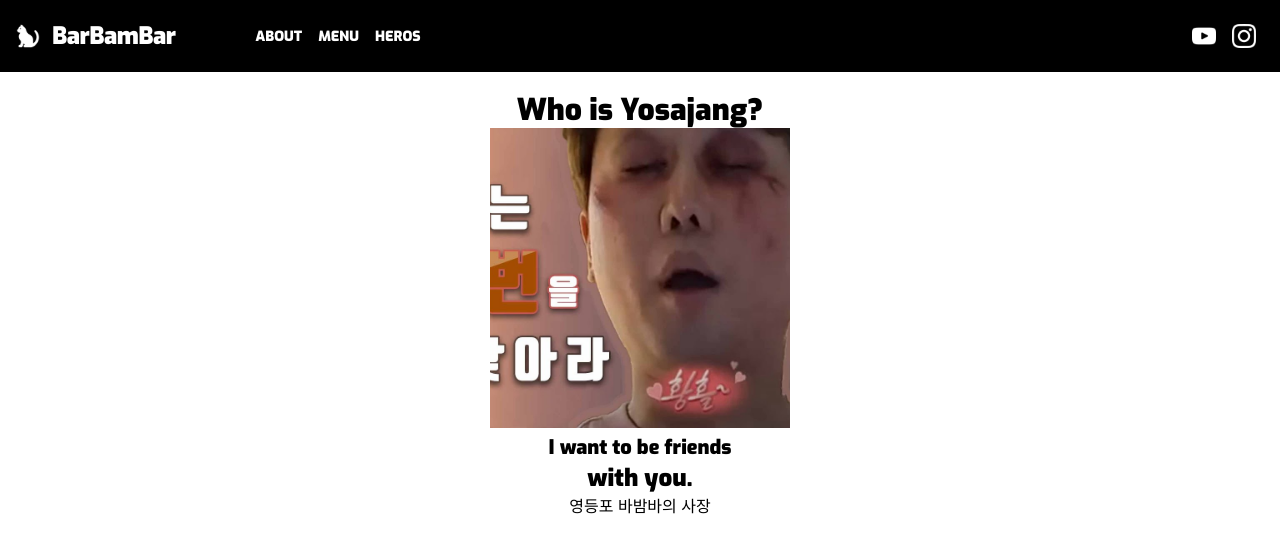
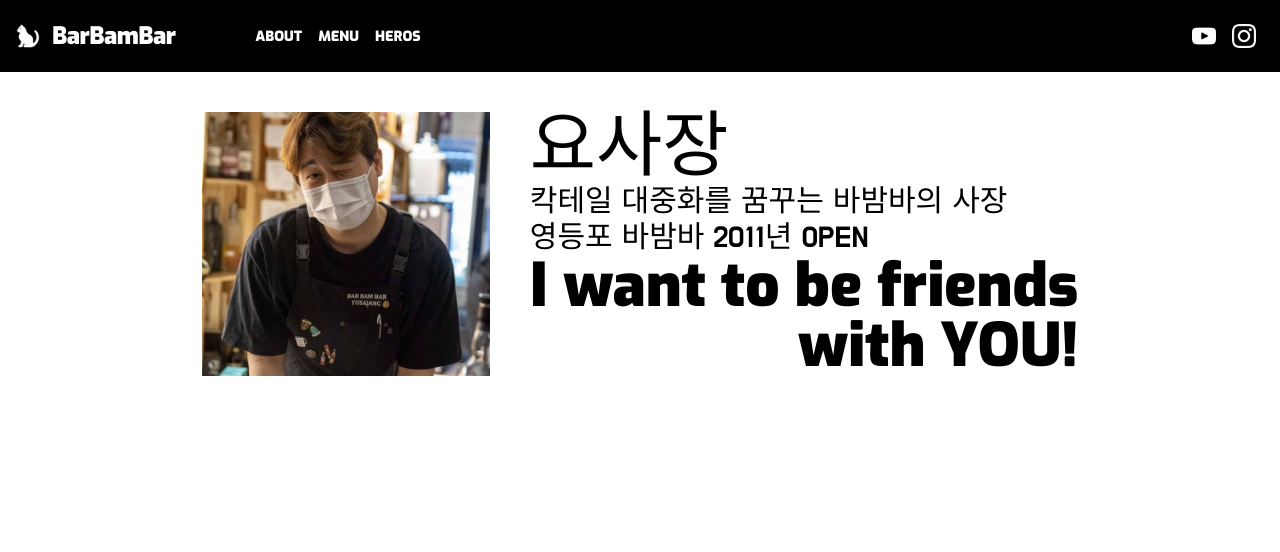
Before and after one commit to rlatmfrl24/barbambar, a Next.js app: page /about in a window 1280 px wide. Shown: the top 552 px of the page. Built offline with nearby package versions, Linux system fonts and the light colour scheme.

Commit message:
About 요사장 파트 추가

```diff
--- a/pages/about.tsx
+++ b/pages/about.tsx
@@ -8,21 +8,32 @@ const About: NextPage = () => {
       <Head>
         <title>About</title>
       </Head>
-      <div className="container  mt-5">
-        <div className="text-center">
-          <div>
-            <div className="font-exo text-3xl">Who is Yosajang?</div>
-            <Image
-              src="/img/yosi_heroine.jpg"
-              height={300}
-              width={300}
-              objectFit="cover"
-            />
-          </div>
-          <div className="flex flex-col">
-            <div className="font-exo text-xl">I want to be friends</div>
-            <div className="font-exo text-2xl">with you.</div>
-            <div className="">영등포 바밤바의 사장</div>
+      <div className="container lg:mt-5">
+        <div className="flex text-center m-5">
+          <div className="flex flex-auto justify-center">
+            <div className="relative lg:w-72 md:w-52 sm:w-44 w-32">
+              <Image
+                src="/img/yosi_wink.jpg"
+                alt="yosi_heroine"
+                layout="fill"
+                objectFit="cover"
+              />
+            </div>
+            <div className="flex flex-col justify-start lg:ml-10 md:ml-5 sm:ml-3 ml-3 flex-shrink-0">
+              <div className="flex justify-start font-kor lg:text-7xl md:text-5xl sm:text-4xl text-2xl">
+                요사장
+              </div>
+              <div className="flex justify-start font-kor lg:text-3xl md:text-2xl sm:text-xl text-sm">
+                칵테일 대중화를 꿈꾸는 바밤바의 사장
+              </div>
+              <div className="flex justify-start font-kor lg:text-3xl md:text-2xl sm:text-xl text-sm">
+                영등포 바밤바 2011년 OPEN
+              </div>
+              <div className="flex flex-1 flex-col justify-center font-exo lg:text-6xl md:text-4xl sm:text-3xl">
+                <span>I want to be friends</span>
+                <span className="flex justify-end">with YOU!</span>
+              </div>
+            </div>
           </div>
         </div>
       </div>
```
Also changed, not shown: public/img/yosi_wink.jpg (added).
